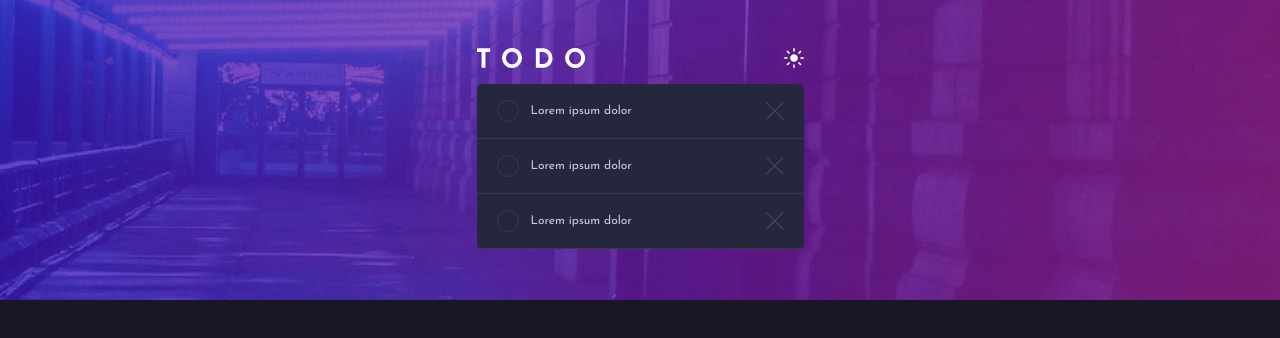
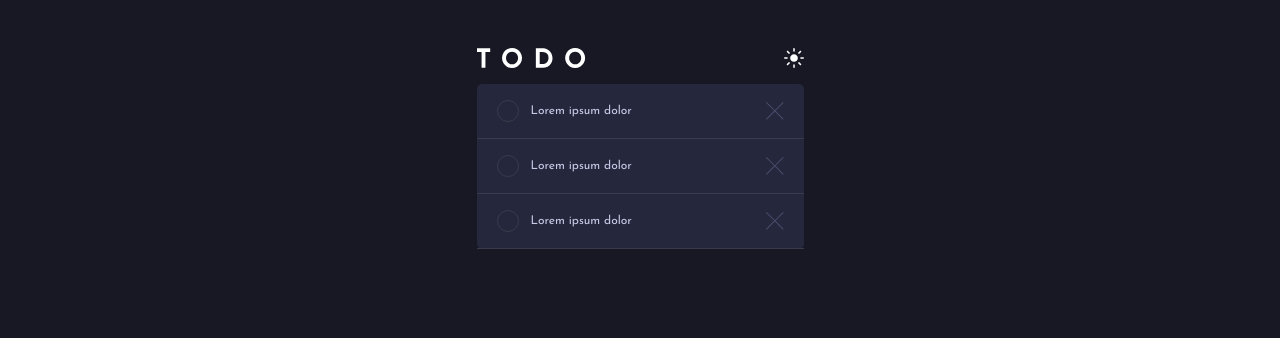
Before and after one commit to daklo91/todo-react, a React (Create React App) app: page / in a window 1280 px wide. Shown: the top 338 px of the page. Built offline with nearby package versions, Linux system fonts and the light colour scheme.

Commit message:
Change image based on dark mode

```diff
--- a/src/App.css
+++ b/src/App.css
@@ -1,5 +1,5 @@
 .background {
-  background-image: url("./assets/images/bg-mobile-dark.jpg");
+  background-image: var(--bg-image-mobile);
   position: absolute;
   height: 200px;
   background-position: center;
@@ -18,7 +18,7 @@
 
 @media only screen and (min-width: 600px) {
   .background {
-    background-image: url("./assets/images/bg-desktop-dark.jpg");
+    background-image: var(--bg-image);
     height: 300px;
   }
 }
```
